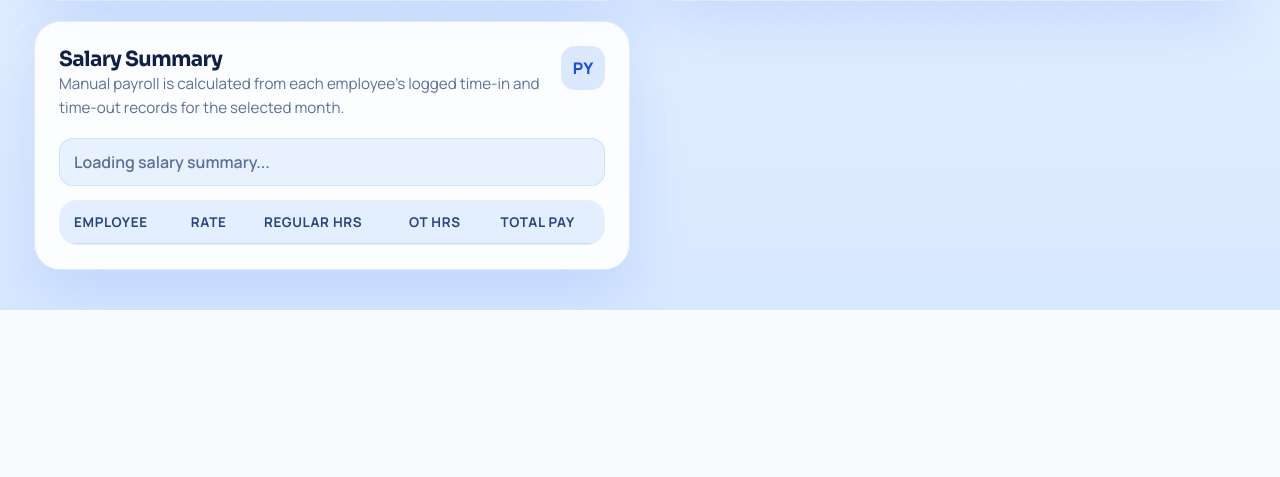
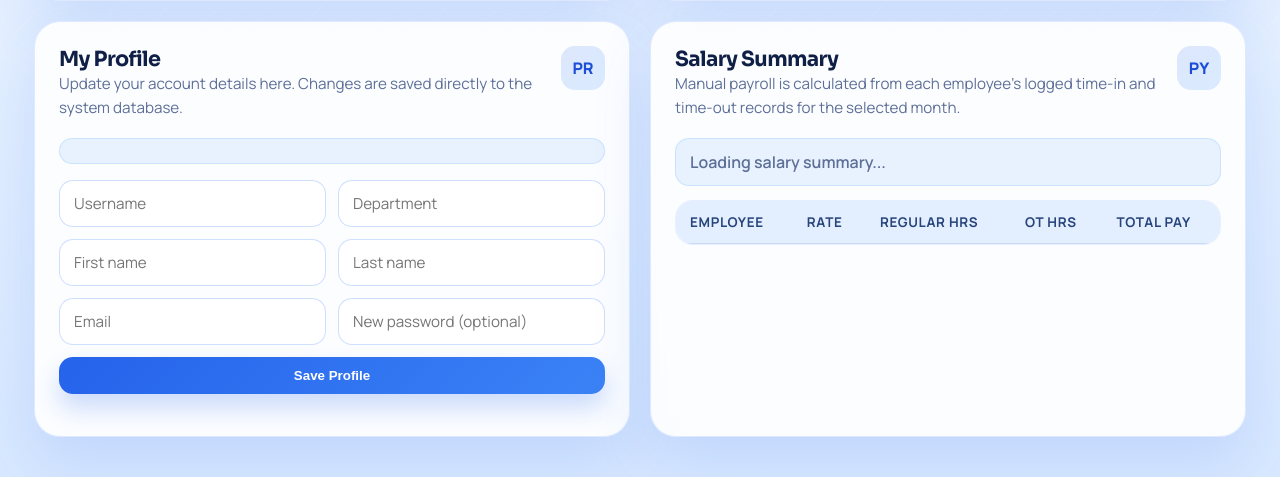
Before and after one commit to kristineasi/ojt-activity---ojt-act---Employee-Attendance-and-Leave-Management-System, a Django app: page /dashboard/ in a window 1280 px wide. Shown: the part 768-1245 px from the top of the page. Before the commit the page ends 1078 px from the top, so only its background shows below. Run offline with Django 5.2, Linux system fonts and the light colour scheme; the visitor is signed in with stand-in values (Sample User, id 1); lists and menus that the app fills with data are empty.

Commit message:
feat: allow users to update profile in dashboard

```diff
--- a/apps/accounts/serializers.py
+++ b/apps/accounts/serializers.py
@@ -40,3 +40,26 @@
             is_staff=False,
             is_superuser=False,
         )
+
+
+class ProfileUpdateSerializer(serializers.ModelSerializer):
+    password = serializers.CharField(write_only=True, required=False, allow_blank=True, min_length=8)
+
+    class Meta:
+        model = User
+        fields = ["username", "first_name", "last_name", "email", "department", "password"]
+
+    def validate_username(self, value):
+        user = self.instance
+        if User.objects.exclude(pk=user.pk).filter(username=value).exists():
+            raise serializers.ValidationError("This username is already in use.")
+        return value
+
+    def update(self, instance, validated_data):
+        password = validated_data.pop("password", "")
+        for field, value in validated_data.items():
+            setattr(instance, field, value)
+        if password:
+            instance.set_password(password)
+        instance.save()
+        return instance
--- a/apps/accounts/urls.py
+++ b/apps/accounts/urls.py
@@ -1,11 +1,12 @@
 from django.urls import path
 
-from .views import EmployeeAccountCreateAPIView, LoginAPIView, LogoutAPIView, MeAPIView, RegisterAPIView
+from .views import EmployeeAccountCreateAPIView, LoginAPIView, LogoutAPIView, MeAPIView, MeUpdateAPIView, RegisterAPIView
 
 urlpatterns = [
     path("register/", RegisterAPIView.as_view(), name="api-register"),
     path("login/", LoginAPIView.as_view(), name="api-login"),
     path("logout/", LogoutAPIView.as_view(), name="api-logout"),
     path("me/", MeAPIView.as_view(), name="api-me"),
+    path("me/update/", MeUpdateAPIView.as_view(), name="api-me-update"),
     path("employees/create/", EmployeeAccountCreateAPIView.as_view(), name="api-employee-create"),
 ]
--- a/apps/accounts/views.py
+++ b/apps/accounts/views.py
@@ -6,7 +6,7 @@
 from rest_framework.views import APIView
 
 from .permissions import IsManager
-from .serializers import EmployeeAccountCreateSerializer, RegisterSerializer, UserSerializer
+from .serializers import EmployeeAccountCreateSerializer, ProfileUpdateSerializer, RegisterSerializer, UserSerializer
 
 
 class RegisterAPIView(APIView):
@@ -47,6 +47,16 @@
         return Response(UserSerializer(request.user).data)
 
 
+class MeUpdateAPIView(APIView):
+    def patch(self, request):
+        serializer = ProfileUpdateSerializer(instance=request.user, data=request.data, partial=True)
+        serializer.is_valid(raise_exception=True)
+        user = serializer.save()
+        if request.data.get("password"):
+            login(request, user)
+        return Response(UserSerializer(user).data)
+
+
 class EmployeeAccountCreateAPIView(APIView):
     permission_classes = [IsManager]
 
--- a/static/js/dashboard.js
+++ b/static/js/dashboard.js
@@ -12,6 +12,8 @@
 const employeeAccountNote = document.getElementById("employee-account-note");
 const salarySummaryNode = document.getElementById("salary-summary");
 const salaryRows = document.getElementById("salary-rows");
+const profileForm = document.getElementById("profile-form");
+const profileNote = document.getElementById("profile-note");
 
 let currentUser = null;
 
@@ -145,12 +147,33 @@
     }
 }
 
+function updateProfileSection() {
+    if (profileNote) {
+        profileNote.textContent = "Update your basic details anytime. Leave password blank if you do not want to change it.";
+    }
+}
+
+function hydrateProfileForm() {
+    if (!profileForm || !currentUser) {
+        return;
+    }
+
+    profileForm.elements.username.value = currentUser.username || "";
+    profileForm.elements.first_name.value = currentUser.first_name || "";
+    profileForm.elements.last_name.value = currentUser.last_name || "";
+    profileForm.elements.email.value = currentUser.email || "";
+    profileForm.elements.department.value = currentUser.department || "";
+    profileForm.elements.password.value = "";
+}
+
 async function loadProfile() {
     currentUser = await api("/api/accounts/me/");
     userMetaNode.textContent = `${currentUser.first_name || currentUser.username} - ${(currentUser.role_label || currentUser.role).toUpperCase()} | ${currentUser.department || "No department"}`;
     updateAttendanceSection();
     updateLeaveSection();
     updateEmployeeAccountSection();
+    updateProfileSection();
+    hydrateProfileForm();
 }
 
 async function loadAttendance() {
@@ -279,6 +302,35 @@
     }
 });
 
+profileForm?.addEventListener("submit", async (event) => {
+    event.preventDefault();
+    const formData = new FormData(profileForm);
+    const payload = Object.fromEntries(formData.entries());
+
+    if (!payload.email) {
+        delete payload.email;
+    }
+    if (!payload.department) {
+        payload.department = "";
+    }
+    if (!payload.password) {
+        delete payload.password;
+    }
+
+    try {
+        const updated = await api("/api/accounts/me/update/", {
+            method: "PATCH",
+            body: JSON.stringify(payload),
+        });
+        currentUser = updated;
+        userMetaNode.textContent = `${currentUser.first_name || currentUser.username} - ${(currentUser.role_label || currentUser.role).toUpperCase()} | ${currentUser.department || "No department"}`;
+        hydrateProfileForm();
+        alert("Profile updated successfully.");
+    } catch (error) {
+        alert(error.message);
+    }
+});
+
 async function decideLeave(id, action) {
     const comment = prompt(`Admin comment for ${action}:`) || "";
     try {
--- a/templates/dashboard.html
+++ b/templates/dashboard.html
@@ -107,6 +107,26 @@
             </form>
         </section>
 
+        <section class="panel" id="profile-panel">
+            <div class="section-heading">
+                <div>
+                    <h2>My Profile</h2>
+                    <p>Update your account details here. Changes are saved directly to the system database.</p>
+                </div>
+                <div class="section-icon">PR</div>
+            </div>
+            <p id="profile-note" class="summary"></p>
+            <form id="profile-form" class="leave-form">
+                <input type="text" name="username" placeholder="Username" required>
+                <input type="text" name="department" placeholder="Department">
+                <input type="text" name="first_name" placeholder="First name" required>
+                <input type="text" name="last_name" placeholder="Last name" required>
+                <input type="email" name="email" placeholder="Email">
+                <input type="password" name="password" placeholder="New password (optional)" minlength="8">
+                <button type="submit">Save Profile</button>
+            </form>
+        </section>
+
         <section class="panel">
             <div class="section-heading">
                 <div>
```
